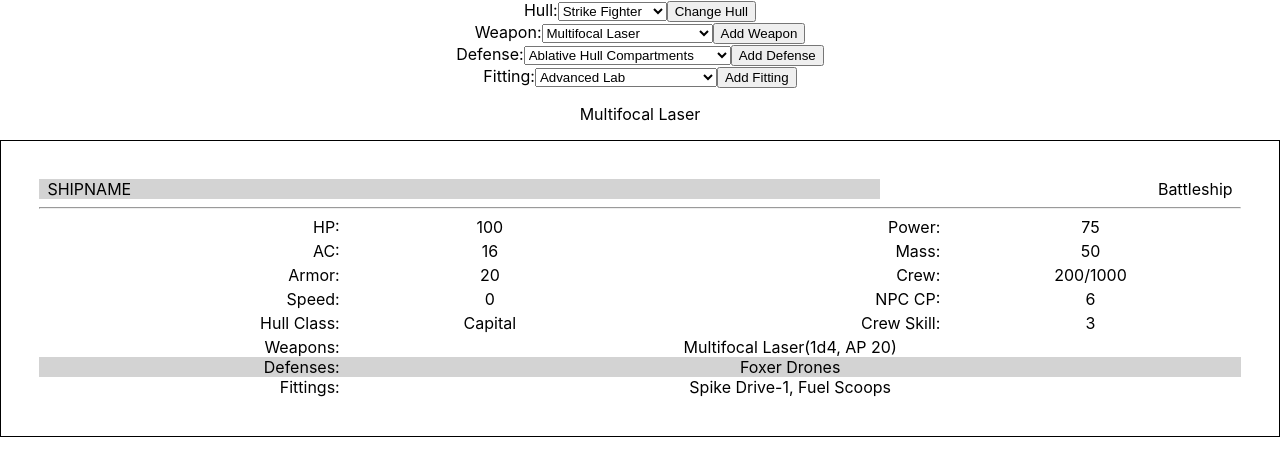
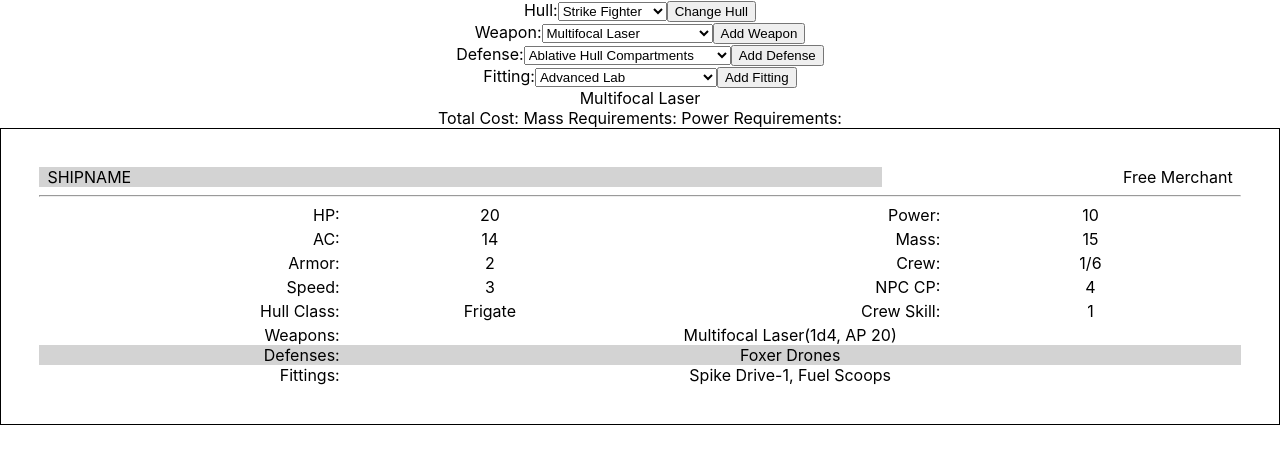
Before and after one commit to JeanJoblin/spacedock, a React (Create React App) app: page / in a window 1280 px wide. Both pictures are taken after a click on the button "Add Weapon". Shown: the top 476 px of the page. Built offline with nearby package versions, Linux system fonts and the light colour scheme.

Commit message:
create shopping list

```diff
--- a/src/app/resources/tables.js
+++ b/src/app/resources/tables.js
@@ -2,3 +2,5 @@ export const hulls = require('../../app/resources/hulls.json');
 export const fittings = require('../../app/resources/fittings.json');
 export const defenses = require('../../app/resources/defenses.json');
 export const weapons = require('../../app/resources/weapons.json');
+
+export const tables = [hulls, fittings, defenses, weapons]
--- a/src/app/store.js
+++ b/src/app/store.js
@@ -2,12 +2,14 @@ import { configureStore } from '@reduxjs/toolkit';
 import counterReducer from '../features/counter/counterSlice.js';
 import shipBuilderReducer from '../features/ShipBuilder/shipBuilderSlice';
 import shipReducer from '../features/Ships/shipSlice';
-import dryDockReducer from '../features/DryDockConfig/dryDockSlice'
+import dryDockReducer from '../features/DryDockConfig/dryDockSlice';
+import shoppingListReducer from '../features/ShoppingList/shoppingListSlice';
 
 export const store = configureStore({
   reducer: {
     shipBuilder: shipBuilderReducer,
     ship: shipReducer,
     dryDock: dryDockReducer,
+    shoppingList: shoppingListReducer,
   },
 });
--- a/src/features/DryDockConfig/DryDock.js
+++ b/src/features/DryDockConfig/DryDock.js
@@ -2,7 +2,9 @@ import React, { useState } from 'react';
 import { useDispatch, useSelector } from 'react-redux';
 // import './dryDock.css';
 import { hulls, fittings, weapons, defenses } from '../../app/resources/tables';
-import { changeHull, changeSelectedItem, selectShoppingList, addSelectedToShoppingList } from './dryDockSlice';
+import { rehull } from '../Ships/shipSlice';
+import { ShoppingList } from '../ShoppingList/shoppingList';
+import { changeHull, changeSelectedItem, selectShoppingList, addSelectedToShoppingList, selectHull } from './dryDockSlice';
 
 export function DryDock() {
 
@@ -11,19 +13,22 @@ export function DryDock() {
     dispatch(changeHull(e.target.value));
   };
   const shoppingList = useSelector(selectShoppingList);
+  const hull = useSelector(selectHull)
 
   const addAnyFitting = (e) => {
     dispatch(changeSelectedItem(e.target.value));
   };
-  const addWeapon = (e) => {
-    console.log(e);
+  const refitHull = (e) => {
     e.preventDefault();
+    dispatch(rehull(e.target.value));
     alert('this is not finished yet');
   };
   const handleAddShopping = (e) => {
     e.preventDefault();
     dispatch(addSelectedToShoppingList(e.target.value));
   };
+
+
 
 
   return (
@@ -40,7 +45,7 @@ export function DryDock() {
                 )
               })}
             </select>
-            <button>Change Hull</button>
+            <button onClick={refitHull} value={hull}>Change Hull</button>
         </label>
       </form>
       <form>
@@ -95,12 +100,19 @@ export function DryDock() {
         </label>
       </form>
       {shoppingList.length > 0 ?
-        <div className='Shopping'>
-          {shoppingList.map((item) => {
+        <div>
+          <div>
+          {shoppingList.map((item, ind) => {
             return (
-              <p>{item.name}</p>
+              <span key={item.name}>{ind + 1 < shoppingList.length ? item.name + ', ' : item.name }</span>
             )
           })}
+          </div>
+          <div className="Receipt">
+            <span>Total Cost: </span>
+            <span>Mass Requirements: </span>
+            <span>Power Requirements: </span>
+          </div>
         </div>
       : null}
     </div>
--- a/src/features/DryDockConfig/dryDockSlice.js
+++ b/src/features/DryDockConfig/dryDockSlice.js
@@ -2,6 +2,8 @@ import { createSlice } from '@reduxjs/toolkit';
 import { hulls, weapons, fittings, defenses } from '../../app/resources/tables';
 import { getFittingObj, getHullObj } from '../Ships/shipSlice';
 import { getFittingList, } from '../ShipBuilder/shipBuilderSlice';
+
+//This slice is to handle selecting and adding fittings, weapons and defenses to a ship. It may be the slice that deals with generating new ships, but that might got to a spaceport slice or smth.
 
 const initialState = {
   selected: {
@@ -11,6 +13,9 @@ const initialState = {
     defense: defenses[Object.keys(defenses)[0]],
   },
   shoppingList: [],
+  totalCost: 0,
+  massReq: 0,
+  powerReq: 0,
 };
 
 export const dryDockSlice = createSlice({
@@ -25,12 +30,17 @@ export const dryDockSlice = createSlice({
       state.selected[item.type] = item;
     },
     addSelectedToShoppingList: (state, action) => {
-      console.log(action.payload)
       state.shoppingList = [...state.shoppingList, state.selected[action.payload]];
+    },
+    removeFromShoppingList: (state, action) => {
+      const item = action.payload;
+      const ind = state.shoppingList.indexOf(item);
+      state.shoppingList = state.shoppingList.slice(ind, 1);
     }
   }
 });
 
 export const { changeHull, changeSelectedItem, addSelectedToShoppingList} = dryDockSlice.actions;
 export const selectShoppingList = (state) => state.dryDock.shoppingList;
+export const selectHull = (state) => state.dryDock.selected.hull;
 export default dryDockSlice.reducer
--- a/src/features/Ships/Ship.js
+++ b/src/features/Ships/Ship.js
@@ -3,7 +3,7 @@ import './ship.css';
 import { getFittingList } from '../ShipBuilder/shipBuilderSlice';
 import { useSelector } from 'react-redux';
 import { selectDefenses, selectWeapons, selectFittings, selectHulls, selectEquippedFittings } from '../ShipBuilder/shipBuilderSlice';
-import { genCrewAmount } from './shipSlice';
+import { genCrewAmount, selectHull } from './shipSlice';
 
 const stats = [['HP', 'Power', 'AC', 'Mass', 'Armor', 'Crew', 'Speed', 'NPC CP', 'Hull Class', 'Crew Skill',], ['HP', 'power', 'AC', 'mass', 'armor', 'crew', 'speed', 'CP', 'class', 'skill']];
 
@@ -12,7 +12,8 @@ export function Ship(props) {
   const fittings = useSelector(selectFittings);
   const weapons = useSelector(selectWeapons)
   const defenses = useSelector(selectDefenses);
-  const currentHull = hulls.Battleship;
+  const currentHull = useSelector(selectHull);
+  console.log('currentHull: ', currentHull);
   const { allFittings } = props;
   let currentDefenses = [];
   let currentWeapons = [];
@@ -30,8 +31,6 @@ export function Ship(props) {
       throw(Error)
     }
   });
-
-  genCrewAmount(currentHull);
 
   return (
     <div className='Ship'>
--- a/src/features/Ships/shipSlice.js
+++ b/src/features/Ships/shipSlice.js
@@ -1,4 +1,4 @@
-import { createSlice } from "@reduxjs/toolkit";
+import { createSlice, current } from "@reduxjs/toolkit";
 import { useSelector } from "react-redux";
 import { selectHulls, selectDefenses, selectFittings, selectWeapons } from "../ShipBuilder/shipBuilderSlice";
 
@@ -100,11 +100,13 @@ export const shipSlice = createSlice({
   initialState,
   reducers: {
     rehull: (state, action) => {
-      const newHull = action.payload;
+      console.log('action.payload:', action.payload)
+      const newHull = getHullObj(action.payload);
+      console.log(newHull);
       state.currentHull = newHull;
       state.freePower = newHull.power;
       state.freeMass = newHull.mass;
-      state.currentCrew = genCrewAmount(newHull.crew);
+      state.currentCrew = genCrewAmount(newHull);
     },
     installFitting: (state, action) => {
       const fitting = action.payload;
@@ -124,9 +126,9 @@ export const shipSlice = createSlice({
   }
 });
 
-export const selectHull = (state) => state.Ship.currentHull;
-export const selectTotalCost = (state) => state.Ship.totalCost;
-export const selectSixMonth = (state) => state.Ship.sixMonthMainenance;
+export const selectHull = (state) => state.ship.currentHull;
+export const selectTotalCost = (state) => state.ship.totalCost;
+export const selectSixMonth = (state) => state.ship.sixMonthMainenance;
 
 export const { rehull, installFitting } = shipSlice.actions;
 
--- /dev/null
+++ b/src/features/ShoppingList/shoppingList.js
@@ -0,0 +1,33 @@
+import React, { useEffect } from "react";
+import { useDispatch, useSelector } from "react-redux";
+//import './shoppingList.css';
+import { selectSixMonth, selectInstalled, selectMassReq, selectPowerReq, selectMaintCost, intakeArray } from "./shoppingListSlice";
+
+import { tables } from '../../app/resources/tables';
+
+const { hulls, weapons, defenses, fittings } = tables;
+
+export function ShoppingList(props) {
+  const { list } = props;
+  const dispatch = useDispatch();
+  const sixMonth = useSelector(selectSixMonth);
+  const installed = useSelector(selectInstalled);
+  const massReq = useSelector(selectMassReq);
+  const powerReq = useSelector(selectPowerReq);
+  const total = useSelector(selectMaintCost);
+
+  useEffect(() => {
+    console.log(list);
+    dispatch(intakeArray(list))
+  }, [list]);
+
+  return (
+    <div>
+      <div className="Receipt">
+        <span>Total Cost: {total}</span>
+        <span>Mass Requirements: {massReq}</span>
+        <span>Power Requirements: {powerReq}</span>
+      </div>
+    </div>
+  )
+}
--- /dev/null
+++ b/src/features/ShoppingList/shoppingListSlice.js
@@ -0,0 +1,49 @@
+import { createSlice } from "@reduxjs/toolkit";
+import { getFittingObj } from "../Ships/shipSlice";
+
+const initialState = {
+  installed: [],
+  maintCost: 0,
+  sixMonth: 0,
+  massReq: 0,
+  powerReq: 0,
+};
+
+export const shoppingListSlice = createSlice({
+  name: 'shoppingList',
+  initialState,
+  reducers: {
+    intakeArray: (state, action) => {
+      console.log(action.payload);
+      console.log('In Shopping List:', action.payload)
+      action.payload.forEach((item) => {
+        state.installed = [ ...state.installed, item];
+      });
+    },
+    addSingleItem: (state, action) => {
+      console.log('In Shopping List:', action.payload)
+      const item = getFittingObj(action.payload);
+      if(state.installed.includes(item)) {
+        const ind  = state.installed.indexOf(item);
+        state.installed[ind] = [ state.installed[ind], 'count'];
+      } else (
+        state.installed = [ ...state.installed, item ]
+      );
+    },
+    removeItem: (state, action) => {
+      const ind = state.installed.indexOf(action.payload);
+      state.installed = state.installed.slice(ind, 1);
+    }
+  }
+});
+
+export default shoppingListSlice.reducer;
+
+export const { intakeArray, addSingleItem, removeItem } = shoppingListSlice.actions;
+
+
+export const selectMaintCost = (state) => state.shoppingList.maintCost;
+export const selectSixMonth = (state) => state.shoppingList.sixMonth;
+export const selectPowerReq = (state) => state.shoppingList.powerReq;
+export const selectMassReq = (state) => state.shoppingList.massReq;
+export const selectInstalled =(state) => state.shoppingList.installed;
```
